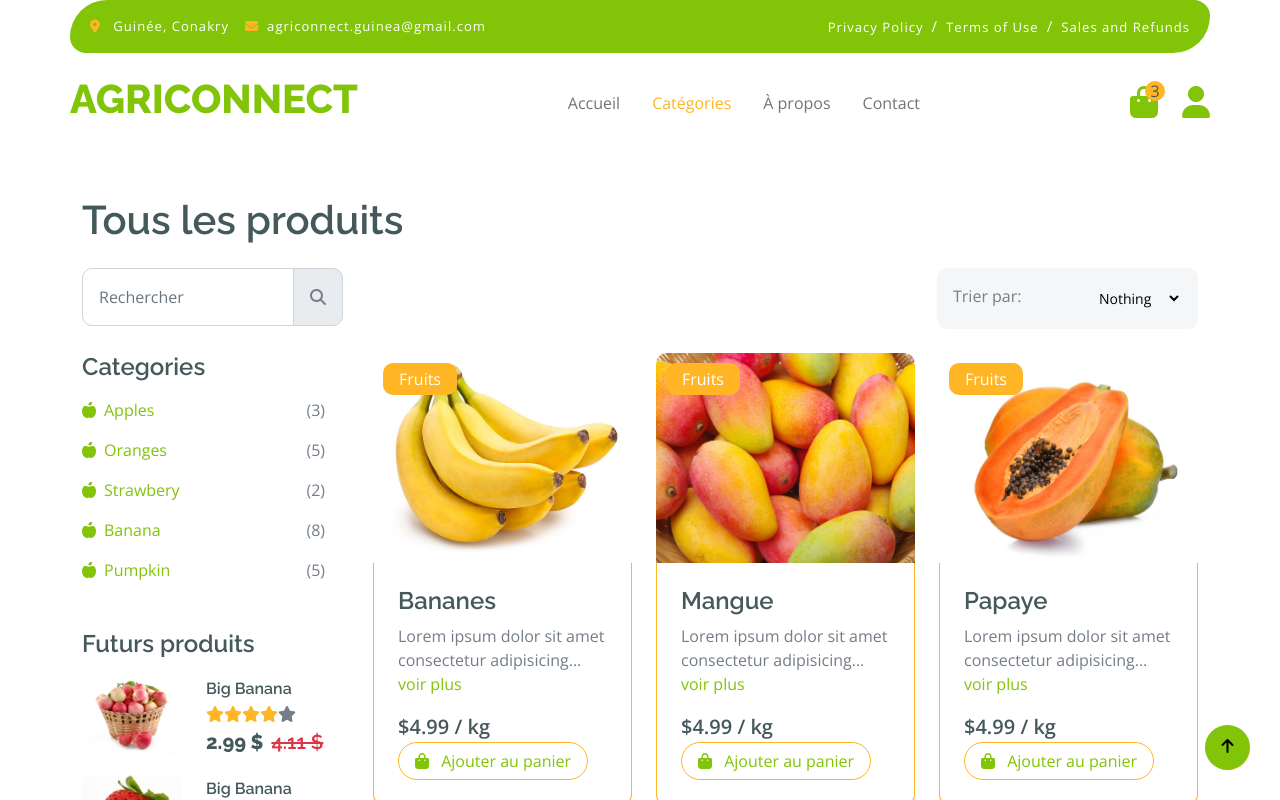
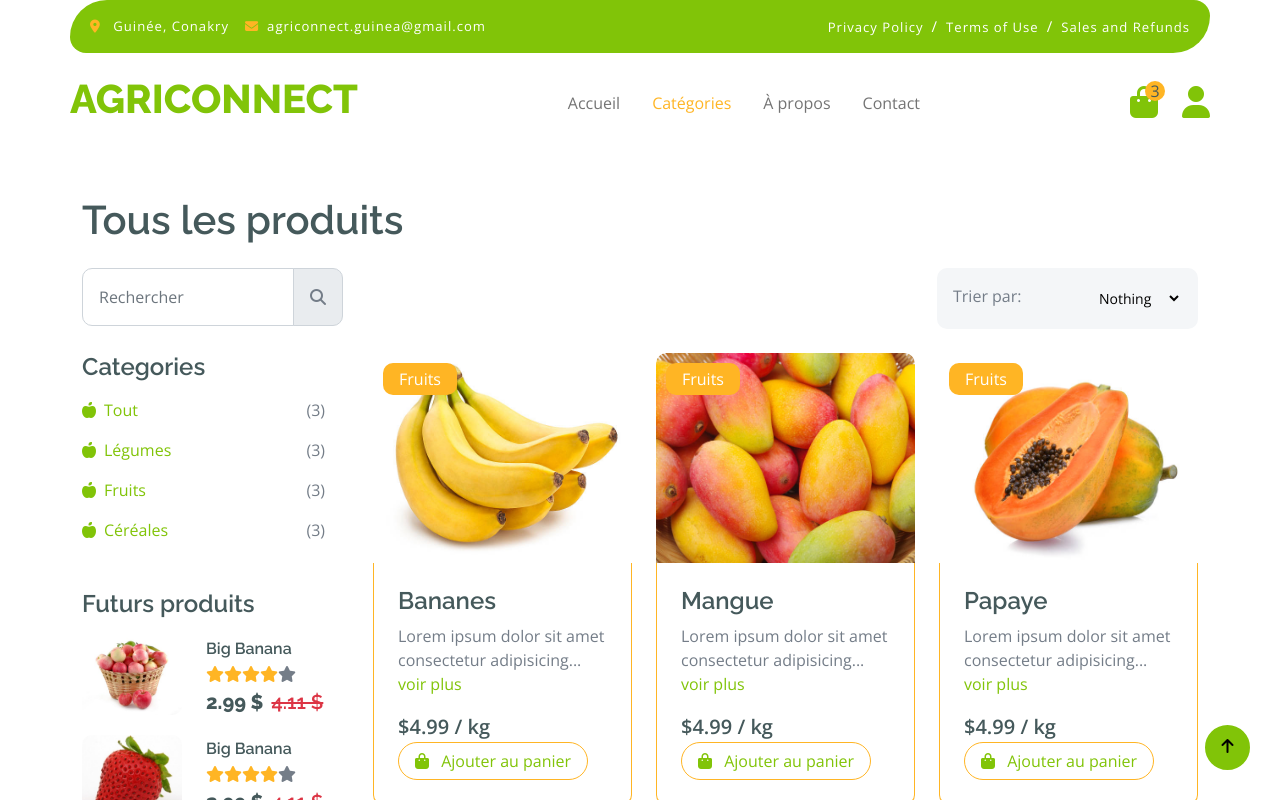
Before and after one commit to ayoubadiakit/hackaton-project, a React (Vite) app: page /categories in a window 1280 px wide. Shown: the top 800 px of the page. Built offline with nearby package versions, Linux system fonts and the light colour scheme.

Commit message:
Optimisation du code

```diff
--- a/src/components/ProductSection.tsx
+++ b/src/components/ProductSection.tsx
@@ -4,7 +4,7 @@ import type { Product } from '../models/Product';
 import { categories, products } from '../datas/Data';
 
 export default function ProductSection() {
-    const [activeTab, setActiveTab] = useState<string>('tab-1');
+    const [activeTab, setActiveTab] = useState<number>(1);
 
     const filteredProducts = (): Product[] => {
         const selected = categories.find(c => c.id === activeTab);
--- a/src/components/SectionCaterogie.tsx
+++ b/src/components/SectionCaterogie.tsx
@@ -1,8 +1,10 @@
 import img1 from '../assets/img/featur-1.jpg';
 import img2 from '../assets/img/featur-2.jpg';
 import img3 from '../assets/img/featur-3.jpg';
+import { allCategories } from '../datas/Data';
+import type { Category } from '../models/Category';
 
-export default function CategoriesSection() {
+export default function CategoriesSection({ onCategoryClick }: { onCategoryClick: (id: number) => void }) {
     return (
         <div className="col-lg-3">
             <div className="row g-4">
@@ -10,36 +12,14 @@ export default function CategoriesSection() {
                     <div className="mb-3">
                         <h4>Categories</h4>
                         <ul className="list-unstyled fruite-categorie">
-                        <li>
+                            {allCategories.map((cat: Category) => (
+                                <li key={cat.id}>
                                     <div className="d-flex justify-content-between fruite-name">
-                                <a href="#"><i className="fas fa-apple-alt me-2"></i>Apples</a>
+                                        <a href='#' onClick={() => onCategoryClick(cat.id)}><i className="fas fa-apple-alt me-2"></i>{cat.label}</a>
                                         <span>(3)</span>
                                     </div>
                                 </li>
-                        <li>
-                            <div className="d-flex justify-content-between fruite-name">
-                                <a href="#"><i className="fas fa-apple-alt me-2"></i>Oranges</a>
-                                <span>(5)</span>
-                            </div>
-                        </li>
-                        <li>
-                            <div className="d-flex justify-content-between fruite-name">
-                                <a href="#"><i className="fas fa-apple-alt me-2"></i>Strawbery</a>
-                                <span>(2)</span>
-                            </div>
-                        </li>
-                        <li>
-                            <div className="d-flex justify-content-between fruite-name">
-                                <a href="#"><i className="fas fa-apple-alt me-2"></i>Banana</a>
-                                <span>(8)</span>
-                            </div>
-                        </li>
-                        <li>
-                            <div className="d-flex justify-content-between fruite-name">
-                                <a href="#"><i className="fas fa-apple-alt me-2"></i>Pumpkin</a>
-                                <span>(5)</span>
-                            </div>
-                        </li>
+                            ))}
                         </ul>
                     </div>
                 </div>
--- a/src/components/SectionNavigationBar.tsx
+++ b/src/components/SectionNavigationBar.tsx
@@ -61,9 +61,9 @@ export default function SectionNavigationBar() {
       </div>
       <div className="container px-0">
         <nav className="navbar navbar-light bg-white navbar-expand-xl">
-          <a href="#" className="navbar-brand">
+          <NavLink to="/" className="navbar-brand">
             <h1 className="text-primary display-6">AGRICONNECT</h1>
-          </a>
+          </NavLink>
           <button
             title="Toggle navigation menu"
             className="navbar-toggler py-2 px-3"
--- a/src/datas/Data.ts
+++ b/src/datas/Data.ts
@@ -14,10 +14,33 @@ import img11 from "../assets/img/fonio.jpg";
 import img12 from "../assets/img/avoine.jpg";
 
 export const categories: Category[] = [
-  { id: "tab-2", label: "Légumes", category: "légumes" },
-  { id: "tab-3", label: "Fruits", category: "Fruits" },
-  { id: "tab-4", label: "Céréales", category: "Céréales" },
-  { id: "tab-1", label: "Tous", category: null },
+  { id: 2, label: "Légumes", category: "légumes" },
+  { id: 3, label: "Fruits", category: "Fruits" },
+  { id: 4, label: "Céréales", category: "Céréales" },
+  { id: 1, label: "Tous", category: null },
+];
+
+export const allCategories: Category[] = [
+  {
+    id: 1,
+    label: "Tout",
+    category: null,
+  },
+  {
+    id: 2,
+    label: "Légumes",
+    category: "légumes",
+  },
+  {
+    id: 3,
+    label: "Fruits",
+    category: "Fruits",
+  },
+  {
+    id: 4,
+    label: "Céréales",
+    category: "Céréales",
+  },
 ];
 
 export const products: Product[] = [
@@ -104,6 +127,5 @@ export const products: Product[] = [
     price: "$4.99 / kg",
     image: img12,
     category: "Céréales",
-  }
-
+  },
 ];
--- a/src/models/Category.ts
+++ b/src/models/Category.ts
@@ -1,5 +1,5 @@
 export interface Category {
-    id: string;
-    label: string;
-    category: string | null;
+  id: number;
+  label: string;
+  category: string | null;
 }
--- a/src/pages/PageNotFound.tsx
+++ b/src/pages/PageNotFound.tsx
@@ -2,7 +2,7 @@ import { Link } from 'react-router-dom'
 
 export default function PageNotFound() {
     return (
-        <div className="container-fluid py-5 mt-5">
+        <div className="container-fluid py-5" style={{ marginTop:'100px' }}>
             <div className="container py-5 text-center">
                 <div className="row justify-content-center">
                     <div className="col-lg-6">
--- a/src/pages/Product.tsx
+++ b/src/pages/Product.tsx
@@ -1,7 +1,18 @@
 import CategoriesSection from '../components/SectionCaterogie';
 import ProductCard from '../components/ProductCard';
-import { products } from '../datas/Data';
+import { allCategories, products } from '../datas/Data';
+import type { Product } from '../models/Product';
+import { useState } from 'react';
 export default function Product() {
+    const [activeTab, setActiveTab] = useState<number>(1);
+    const onClickCategory = (id: number) => {
+        setActiveTab(id);
+    }
+    const filteredProducts = (): Product[] => {
+        const selected = allCategories.find(c => c.id === activeTab);
+        if (!selected || !selected.category) return products;
+        return products.filter(p => p.category === selected.category);
+    };
     return (
         <div className="container-fluid fruite py-5" style={{ marginTop: '100px' }}>
             <div className="container py-5">
@@ -29,12 +40,16 @@ export default function Product() {
                             </div>
                         </div>
                         <div className="row g-5">
-                            <CategoriesSection />
+                            <CategoriesSection onCategoryClick={onClickCategory} />
                             <div className="col-lg-9">
                                 <div className="row g-4 justify-content-center">
-                                    {products.map((p) => {
-                                        return <ProductCard key={p.id} product={p} styles='col-md-6 col-lg-6 col-xl-4' />
-                                    })}
+                                    {filteredProducts().map((product) => (
+                                        <ProductCard
+                                            key={product.id}
+                                            product={product}
+                                            styles='col-md-6 col-lg-6 col-xl-4'
+                                        />
+                                    ))}
 
                                     <div className="col-12">
                                         <div className="pagination d-flex justify-content-center mt-5">
```
Lines whose indentation alone changed are shown as unchanged.
